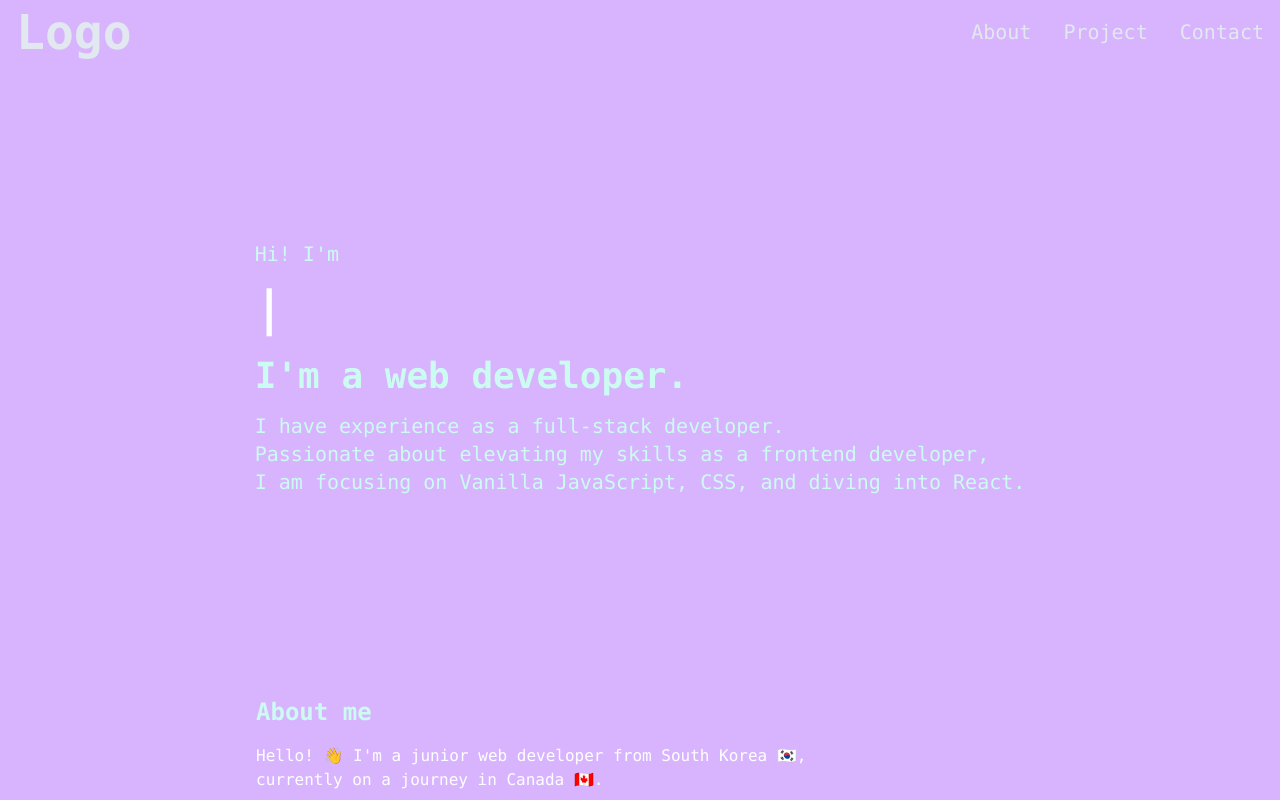
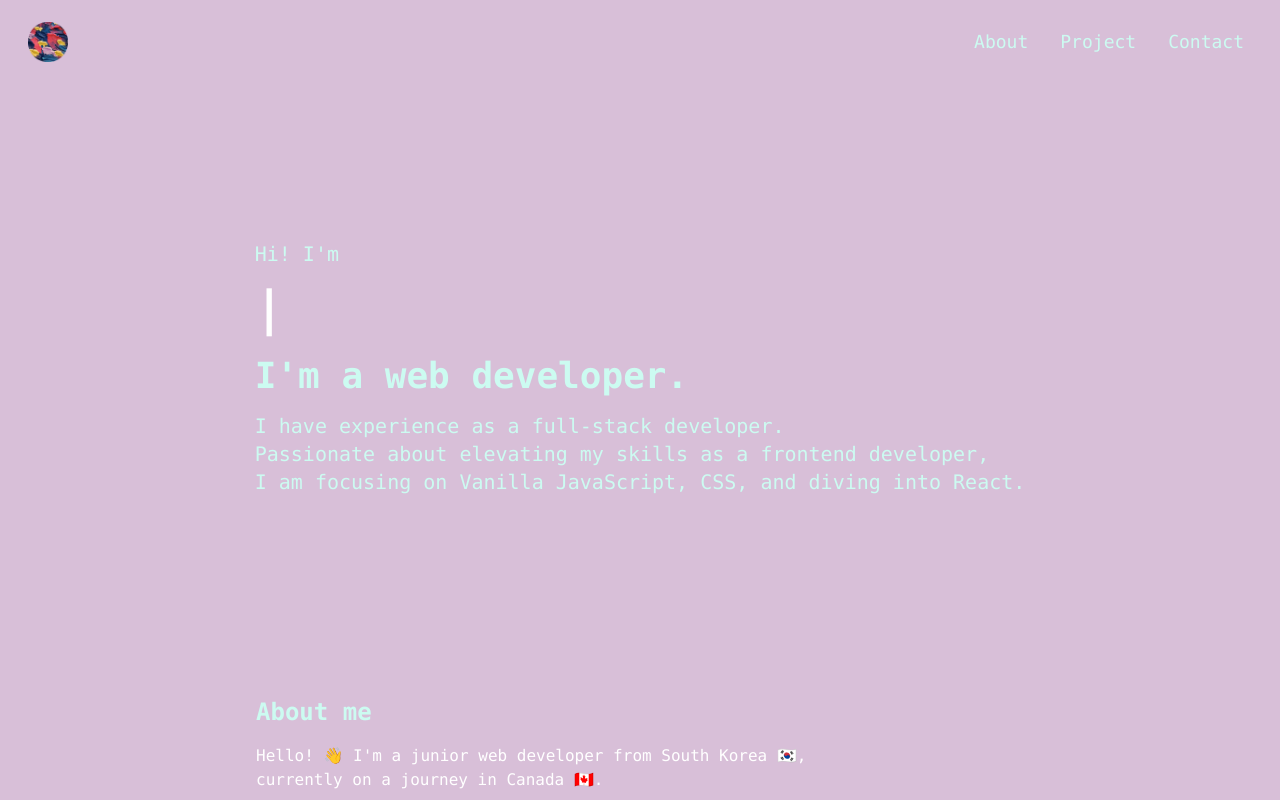
Before and after one commit to yuhyunjeong/portfolio-website, a Next.js app in the folder portfolio-website/: page / in a window 1280 px wide. Shown: the top 800 px of the page. Built offline with nearby package versions, Linux system fonts and the light colour scheme.

Commit message:
animated navbar and logo

```diff
--- a/portfolio-website/app/components/NavLink.jsx
+++ b/portfolio-website/app/components/NavLink.jsx
@@ -5,7 +5,7 @@ const NavLink = ({ href, title }) => {
   return (
     <Link
       href={href}
-      className="block py-2 pl-3 pr-4 text-slate-200 sm:text-xl rounded md:p-0 hover:text-white"
+      className="block py-2 pl-3 pr-4 text-teal-100 sm:text-lg rounded md:p-0 hover:text-white"
     >
       {title}
     </Link>
--- a/portfolio-website/app/components/Navbar.jsx
+++ b/portfolio-website/app/components/Navbar.jsx
@@ -1,7 +1,8 @@
 "use client";
 
 import Link from "next/link";
-import React, { useState } from "react";
+import Image from "next/image";
+import React, { useState, useEffect } from "react";
 
 import NavLink from "./NavLink";
 import Menu from "./Menu";
@@ -26,33 +27,71 @@ const navLink = [
 const Navbar = () => {
   const [navbarOpen, setNavbarOpen] = useState(false);
 
+  const [isHidden, setHidden] = useState(false);
+  const [isScrolled, setScrolled] = useState(false);
+  let lastScrollTop = 0;
+
+  useEffect(() => {
+    const handleScroll = () => {
+      const currentScrollTop = window.scrollY;
+
+      if (currentScrollTop > lastScrollTop) {
+        // Scroll down
+        setHidden(true);
+        setScrolled(false);
+      } else if (currentScrollTop === 0) {
+        // At the top of the page
+        setHidden(false);
+        setScrolled(false);
+      } else {
+        // Scroll up
+        setHidden(false);
+        setScrolled(true);
+      }
+      lastScrollTop = currentScrollTop;
+    };
+
+    window.addEventListener("scroll", handleScroll);
+
+    return () => {
+      window.removeEventListener("scroll", handleScroll);
+    };
+  }, []);
+
   return (
-    <nav className="fixed top-0 left-0 right-0 z-10  bg-opacity-100">
-      <div className="flex flex-wrap items-center justify-between mx-auto px-4 py-2">
+    <nav
+      id="navbar"
+      className={`${
+        isHidden ? "-translate-y-full" : isScrolled ? "shadow-lg" : ""
+      } fixed w-full top-0 left-0 z-50 transition-all duration-500 ease-in-out bg-[#d8bfd8]`}
+    >
+      <div className="flex flex-wrap items-center justify-between mx-auto px-4 py-2 pl-7">
         <Link
           href={"/"}
           className="text-2xl md:text-5xl text-slate-200 font-semibold"
         >
-          Logo
+          <div className="relative w-10 h-10">
+            <Image src="/images/logo_4.png" alt="logo" layout="fill" />
+          </div>
         </Link>
         <div className="mobile-menu block md:hidden">
           {navbarOpen ? (
             <button
               onClick={() => setNavbarOpen(false)}
-              className="flex items-center px-3 py-2 border-2 rounded border-slate-200  text-slate-200 hover:text-white hover:border-white"
+              className="flex items-center  px-3 py-2 border-2 rounded border-teal-100  text-teal-100 hover:text-white hover:border-white"
             >
               <XMarkIcon className="h-5 w-5" />
             </button>
           ) : (
             <button
               onClick={() => setNavbarOpen(true)}
-              className="flex items-center px-3 py-2 border-2 rounded border-slate-200  text-slate-200 hover:text-white hover:border-white"
+              className="flex items-center  px-3 py-2 border-2 rounded border-teal-100  text-teal-100 hover:text-white hover:border-white"
             >
               <Bars3Icon className="h-5 w-5" />
             </button>
           )}
         </div>
-        <div className="menu hidden md:block md:w-auto" id="navbar">
+        <div className="menu hidden md:block md:w-auto p-5" id="navbar">
           <ul className="flex p-4 md:p-0 md:flex-row md:space-x-8 mt-0">
             {navLink.map((link, index) => (
               <li key={index}>
--- a/portfolio-website/app/page.js
+++ b/portfolio-website/app/page.js
@@ -8,7 +8,7 @@ import Footer from "./components/Footer";
 
 export default function Home() {
   return (
-    <main className="flex min-h-screen flex-col bg-gradient-to-tl bg-purple-300 font-mono">
+    <main className="flex min-h-screen flex-col bg-gradient-to-tl bg-[#d8bfd8] font-mono">
       <Navbar />
       <div class="container mt-24 mx-auto px-12 py-4">
         <About />
```
Also changed, not shown: portfolio-website/public/images/logo_4.png (added).
